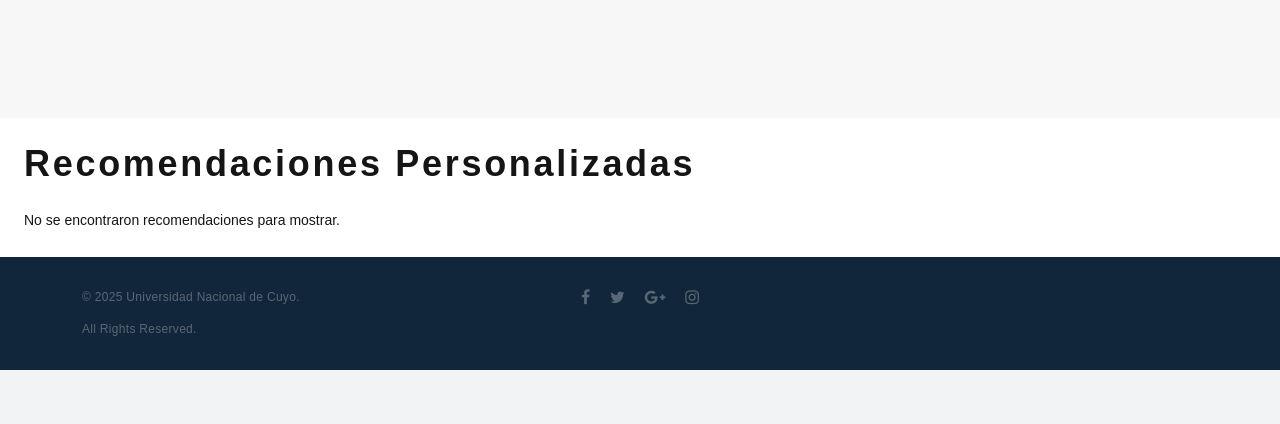
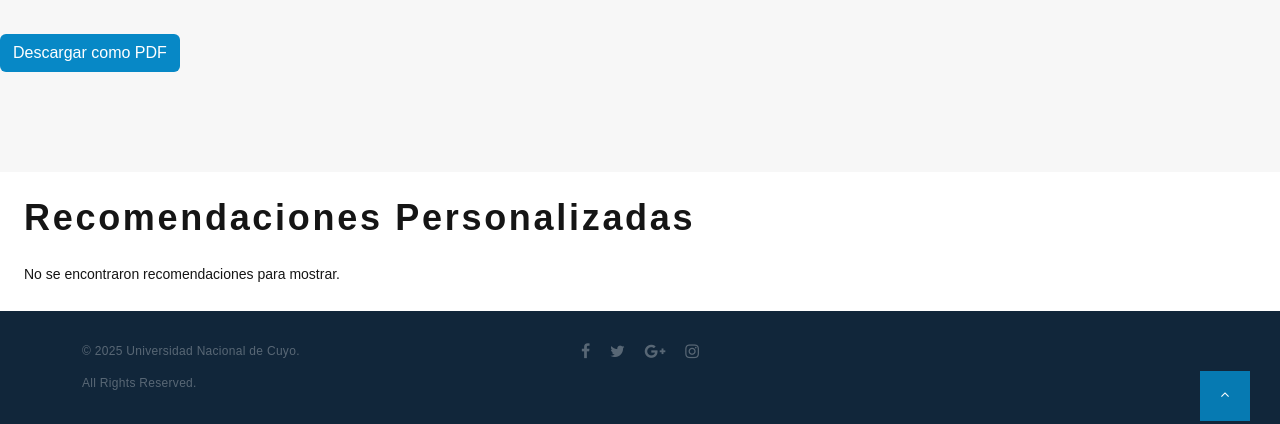
Before and after one commit to adaroflorencia/compentenciasdigitales, a Django app: template templates/form/results.html in a window 1280 px wide. Shown: the part 449-873 px from the top of the page. Before the commit the page ends 819 px from the top, so only its background shows below. Run offline with Django 5.2, Linux system fonts and the light colour scheme; the template is opened without the code that fills it, so the values that code supplies are empty.

Commit message:
'change pdf_generator'

```diff
--- a/DjangoProject1/urls.py
+++ b/DjangoProject1/urls.py
@@ -10,6 +10,8 @@
 
     path('form/', include('form.urls')),
 
+    path('pdf/', include('pdf_generator.urls')),
+
 
 
 ]
--- a/form/views.py
+++ b/form/views.py
@@ -5,6 +5,8 @@
 from django.shortcuts import render, redirect
 from django.contrib.auth.decorators import login_required
 from .models import Topic, Question, Option, TopicResult
+from django.http import HttpResponse
+from pdf_generator.views import generar_pdf
 
 def docente(request):
     return render(request, 'form/docentes.html')
@@ -284,6 +286,8 @@
             'total_level': total_level,
         }
 
+        if request.GET.get('format') == 'pdf':
+            return generar_pdf(request, 'form/results_pdf.html', context)
 
 
         return render(request, 'form/results.html', context)
--- /dev/null
+++ b/pdf_generator/urls.py
@@ -0,0 +1,6 @@
+from django.urls import path
+from . import views
+
+urlpatterns = [
+    path('generar-pdf/<str:template_name>/', views.generar_pdf, name='generar_pdf'),
+]
--- a/templates/form/results.html
+++ b/templates/form/results.html
@@ -43,6 +43,13 @@
                 </div>
             </div>
         </div>
+
+        <!-- Botón para generar el PDF -->
+        <div>
+            <a href="{% url 'results' %}?format=pdf" class="btn btn-blue mt-3">
+                <i class="fas fa-file-pdf"></i> Descargar como PDF
+            </a>
+        </div>
     </section>
     <section>
         <h1 class="heading-3 m-4 text-start">Recomendaciones Personalizadas</h1>
```
Also changed, not shown: templates/form/evaluate.html (+5 -6 lines). Lines whose indentation alone changed are shown as unchanged.
